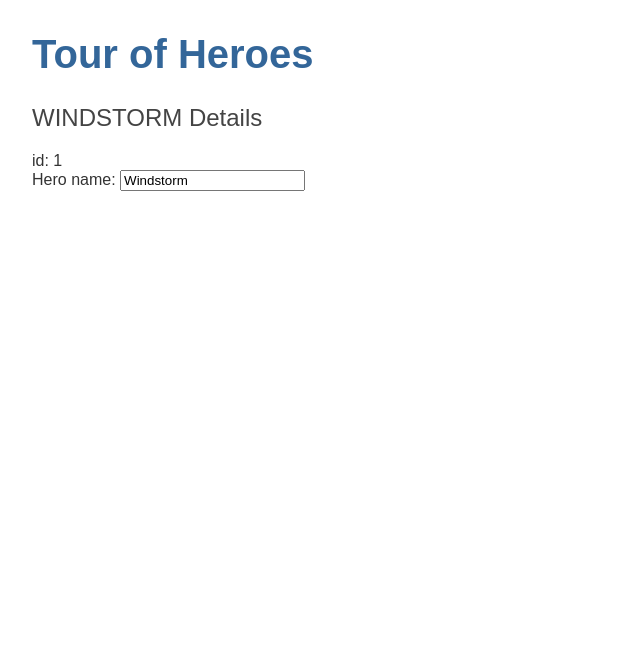
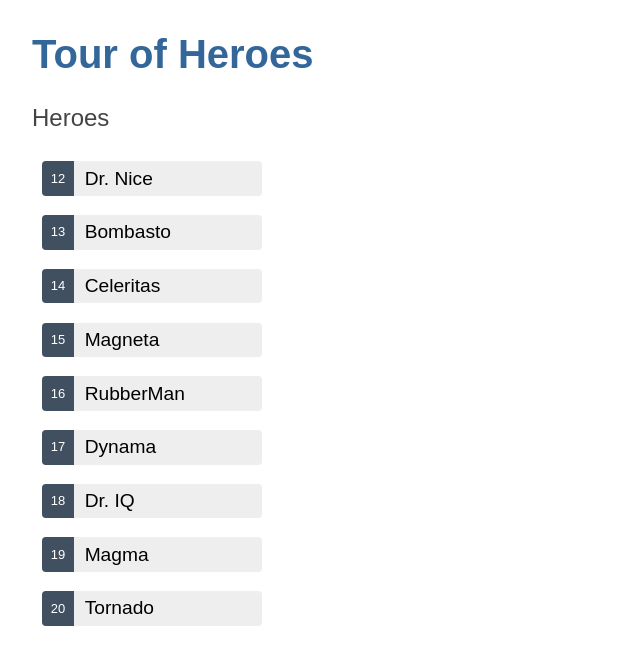
Before and after one commit to grossmann94/angular-tour-of-heroes, an Angular app: page / in a window 1280 px wide. Shown: the top 664 px of the page, without its empty margins (0-640 px from the left). Built offline with nearby package versions, Linux system fonts and the light colour scheme.

Commit message:
added mock heroes and displayed them as a list

```diff
--- a/src/app/heroes/heroes.component.css
+++ b/src/app/heroes/heroes.component.css
@@ -0,0 +1,66 @@
+/* HeroesComponent's private CSS styles */
+.heroes {
+  margin: 0 0 2em 0;
+  list-style-type: none;
+  padding: 0;
+  width: 15em;
+}
+
+.heroes li {
+  display: flex;
+}
+
+.heroes button {
+  flex: 1;
+  cursor: pointer;
+  position: relative;
+  left: 0;
+  background-color: #eee;
+  margin: 0.5em;
+  padding: 0;
+  border-radius: 4px;
+  display: flex;
+  align-items: stretch;
+  height: 1.8em;
+}
+
+.heroes button:hover {
+  color: #413c2c;
+  background-color: #e6e6e6;
+  left: 0.1em;
+}
+
+.heroes button:active {
+  background-color: #525252;
+  color: #fafafa;
+}
+
+.heroes button.selected {
+  background-color: black;
+  color: white;
+}
+
+.heroes button.selected:hover {
+  background-color: #505050;
+  color: white;
+}
+
+.heroes button.selected:active {
+  background-color: black;
+  color: white;
+}
+
+.heroes .badge {
+  display: inline-block;
+  font-size: small;
+  color: white;
+  padding: 0.8em 0.7em 0 0.7em;
+  background-color: #405061;
+  line-height: 1em;
+  margin-right: 0.8em;
+  border-radius: 4px 0 0 4px;
+}
+
+.heroes .name {
+  align-self: center;
+}
--- a/src/app/heroes/heroes.component.html
+++ b/src/app/heroes/heroes.component.html
@@ -1,8 +1,9 @@
-<h2>{{ hero.name | uppercase }} Details</h2>
-
-<div><span>id: </span>{{ hero.id }}</div>
-
-<div>
-    <label for="name">Hero name: </label>
-    <input id="name" [(ngModel)]="hero.name" placeholder="name">
-  </div>
+<h2>Heroes</h2>
+<ul class="heroes">
+  <li *ngFor="let h of heroes">
+    <button type="button">
+      <span class="badge"> {{ h.id }}</span>
+      <span class="name">{{ h.name }}</span>
+    </button>
+  </li>
+</ul>
--- a/src/app/heroes/heroes.component.ts
+++ b/src/app/heroes/heroes.component.ts
@@ -1,5 +1,5 @@
 import { Component } from '@angular/core';
-import { Hero } from '../hero';
+import { HEROES } from '../mock-heroes';
 
 @Component({
   selector: 'app-heroes',
@@ -7,8 +7,5 @@ import { Hero } from '../hero';
   styleUrls: ['./heroes.component.css'],
 })
 export class HeroesComponent {
-  hero: Hero = {
-    id: 1,
-    name: 'Windstorm',
-  };
+  heroes = HEROES;
 }
--- /dev/null
+++ b/src/app/mock-heroes.ts
@@ -0,0 +1,13 @@
+import { Hero } from './hero';
+
+export const HEROES: Hero[] = [
+  { id: 12, name: 'Dr. Nice' },
+  { id: 13, name: 'Bombasto' },
+  { id: 14, name: 'Celeritas' },
+  { id: 15, name: 'Magneta' },
+  { id: 16, name: 'RubberMan' },
+  { id: 17, name: 'Dynama' },
+  { id: 18, name: 'Dr. IQ' },
+  { id: 19, name: 'Magma' },
+  { id: 20, name: 'Tornado' },
+];
```
